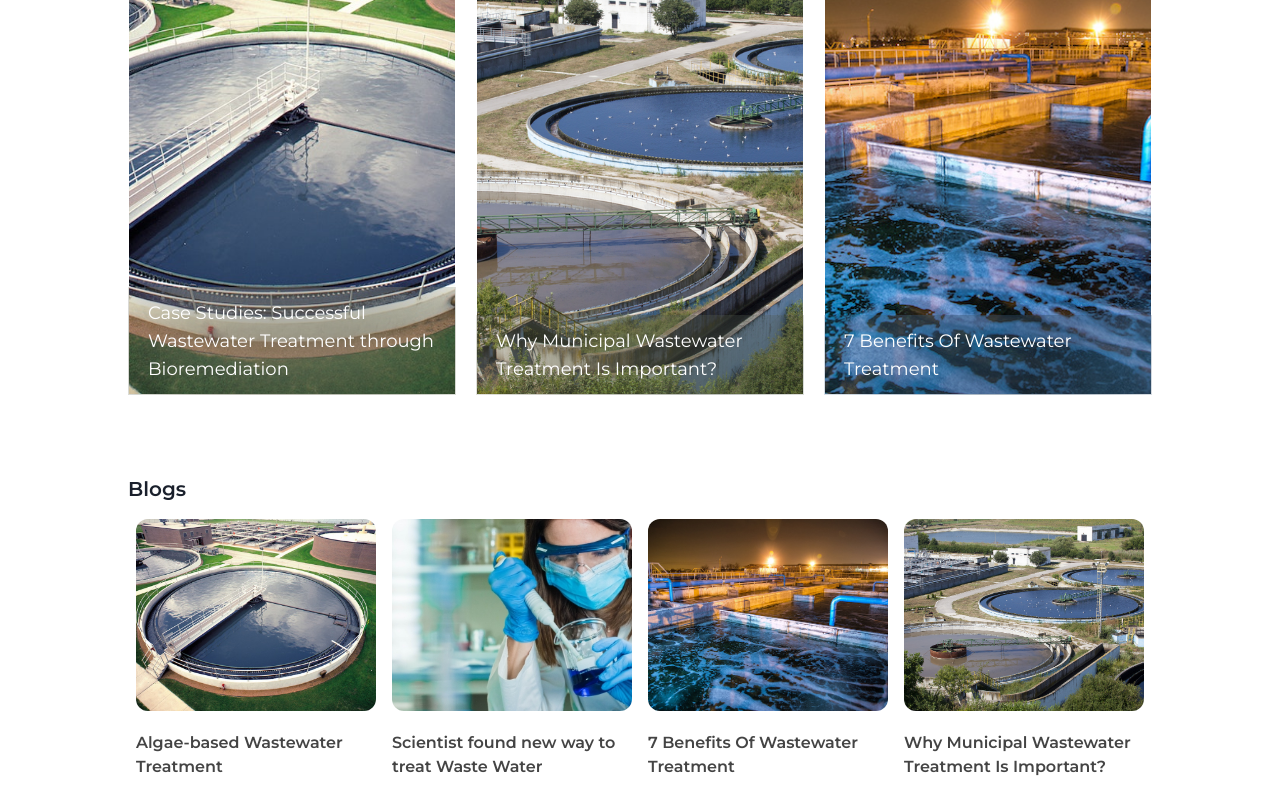
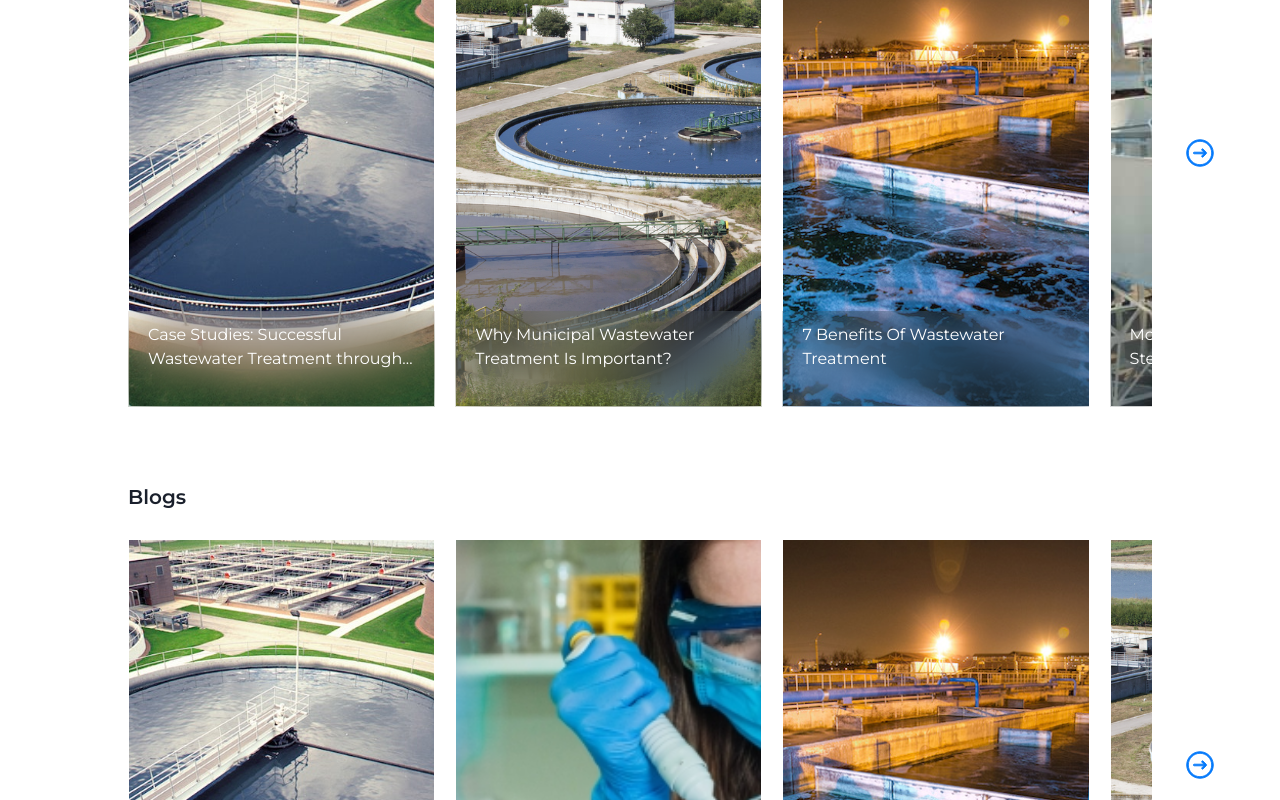
Before and after one commit to vaibhavuk-dev/ionic-web, a Next.js app: page /products/1 in a window 1280 px wide. Shown: the part 3520-4320 px from the top of the page. Built offline with nearby package versions, Linux system fonts and the light colour scheme.

Commit message:
fixed carousal

```diff
--- a/app/(routes)/products/1/page.tsx
+++ b/app/(routes)/products/1/page.tsx
@@ -141,20 +141,19 @@ export default function Products1Page() {
                         <p>Download Brochure (PDF)</p>
                     </div>
                 </div>
+            </div>
 
-                <div className="">
-                    <p className="text-xl w-fit font-semibold">Case Studies</p>
+            <div className="pb-5">
                     <CaseStudiesCarousal
                         data={[
                             { post_title: "Case Studies: Successful Wastewater Treatment through Bioremediation", post_slug: "/case-study/1", post_image: "/blogs/blog2.png" },
                             { post_title: "Why Municipal Wastewater Treatment Is Important?", post_slug: "/blogs/1", post_image: "/blogs/blog4.png" },
                             { post_title: "7 Benefits Of Wastewater Treatment", post_slug: "/blogs/1", post_image: "/blogs/blog3.png" },
-                            // { post_title: "Monroe Environmental Saves Steel Mill $145,000 on Clarifier Upgrade", post_slug: "/case-study/1", post_image: "/casestudy/cs4.png" },
+                            { post_title: "Monroe Environmental Saves Steel Mill $145,000 on Clarifier Upgrade", post_slug: "/case-study/1", post_image: "/casestudy/cs4.png" },
                         ]} />
                 </div>
 
-                <div className="">
-                    <p className="text-xl w-fit font-semibold">Blogs</p>
+                <div className="pb-5">
                     <BlogsCarousal
                         data={[
                             { post_title: "Algae-based Wastewater Treatment", post_slug: "/blogs/1", post_image: "/blogs/blog2.png" },
@@ -163,7 +162,6 @@ export default function Products1Page() {
                             { post_title: "Why Municipal Wastewater Treatment Is Important?", post_slug: "/blogs/1", post_image: "/blogs/blog4.png" },
                         ]} />
                 </div>
-            </div>
 
             <AnyQuestion />
             <Footer />
--- a/app/globals.css
+++ b/app/globals.css
@@ -19,6 +19,11 @@ html {
   p {
     color: #1A202C;
   }
+}
+
+basic-transition {
+  transition-timing-function: cubic-bezier(0.4, 0, 0.2, 1);
+  transition-duration: 300ms;
 }
 
 .border-expand {
--- a/components/BlogsCarousal.tsx
+++ b/components/BlogsCarousal.tsx
@@ -32,7 +32,7 @@ export default function ExpertReviews({ data }: { data: DataType }) {
 
     const [imageIndex, setImageIndex] = useState(0);
     const showNextImage = (imageIndex: number) => {
-        if (isLarge && imageIndex === data.length - 4) {
+        if (isLarge && imageIndex === data.length - 3) {
             setImageIndex(0);
         } else if (!isLarge && imageIndex === data.length - 1) {
             setImageIndex(0);
@@ -42,7 +42,7 @@ export default function ExpertReviews({ data }: { data: DataType }) {
     };
     const showPrevImage = (imageIndex: number) => {
         if (isLarge && imageIndex === 0) {
-            setImageIndex(data.length - 4);
+            setImageIndex(data.length - 3);
         } else if (!isLarge && imageIndex === 0) {
             setImageIndex(data.length - 1);
         } else {
@@ -50,51 +50,52 @@ export default function ExpertReviews({ data }: { data: DataType }) {
         }
     };
     return (
-        <div className="w-full h-full px-7 mt-4  relative flex flex-col items-center justify-center md:items-start md:overflow-hidden md:px-0 lg:px-0 bg-white">
-            <div className=" flex w-full h-full overflow-hidden ">
+        <div className="w-full h-full px-7 mt-4  relative flex flex-col items-center justify-center md:items-start md:overflow-hidden md:px-0 lg:px-0 bg-white my-5">
+
+            <div className="px-32 flex flex-col gap-2">
+                <p className="text-xl w-fit font-semibold">Blogs</p>
+                <div className=" flex items-center h-[65vh] w-full overflow-hidden gap-5">
                     {data &&
                         data.map((post, index) => (
-                        <a
-                            key={index}
-                            style={{ translate: `${-100 * imageIndex}%` }}
-                            className={`h-full w-full  md:w-[50%] lg:w-[25%] md:px-2 flex flex-col transition-all bg-[#f9f9f9]  ease-in-out duration-300   gap-3 items-center  flex-shrink-0 flex-grow-0 justify-start bg-transparent bg-opacity-30 hover:scale-105`}
-                            href={post.post_slug}
-                            target="_blank"
-                        >
+                            <div className="group h-[60vh] w-[30%] flex relative flex-shrink-0 flex-grow-0 hover:h-[65vh] cursor-pointer" key={index} style={{ translate: `${-110 * imageIndex}%` }}>
                                 <img
+                                    className="border border-white object-cover"
                                     src={post.post_image ? post.post_image : ""}
-                                alt="postimgae"
-                                className=" w-full h-[12rem] object-cover rounded-xl"
+                                    alt=""
                                 />
-                            <div className="flex flex-col w-full h-full items-center justify-center py-2 ">
-                                <h3 className="font-semibold text-[#444444]">
-                                    {post.post_title}
-                                </h3>
-                                {/* <p className="text-[#929292] text-xs">{post.post_date}</p> */}
+                                <div className="absolute bottom-0 left-0 w-full backdrop-blur-xl px-5 py-3 h-[20%] group-hover:h-[80%] group-hover:bg-blueb-700">
+                                    <p className="text-white text-md group-hover:font-semibold line-clamp-2 group-hover:line-clamp-none">{post.post_title}</p>
+                                    <p className="hidden group-hover:flex font-light text-white text-sm pt-2">
+                                        30 models of fully automatic “Quick Cycle” demineralizers use 5th Generation Premium grade proprietary ion exchange resin process technology that provides unparalleled manufacturing advantage to industries that wants to reduce their water, waste water and chemical foot print. The flow rate ranges from 2.0- 60.0 m3/hr.
+
+                                    </p>
                                 </div>
-                        </a>
+
+                            </div>
                         ))}
                 </div>
-            {/* {data.length > 4 ? (
-                <div className="w-full flex items-center justify-center gap-3 mt-2">
+            </div>
+
+            {data.length > 3 ? (
+                <div className="absolute justify-between w-full flex items-center gap-3 mt-2 px-16">
                     <div
-                        className="p-3 bg-[#e9e9e9] rounded-sm cursor-pointer "
+                        className={`rounded-sm cursor-pointer ${imageIndex == 0 && "invisible"}`}
                         onClick={() => showPrevImage(imageIndex)}
                     >
                         <img
-                            src="/nextmedia/modeldetails/arrow-right.svg "
+                            src="/icons/carousalLeft.svg "
                             alt="img"
-                            className="w-6 h-6 rotate-180"
+                            className="w-8 h-8"
                         />
                     </div>
                     <div
-                        className="p-3 bg-[#e9e9e9] rounded-sm cursor-pointer"
+                        className="rounded-sm cursor-pointer"
                         onClick={() => showNextImage(imageIndex)}
                     >
                         <img
-                            src="/nextmedia/modeldetails/arrow-right.svg "
+                            src="/icons/carousalRight.svg "
                             alt="img"
-                            className="w-6 h-6"
+                            className="w-8 h-8"
                         />
                     </div>
                 </div>
@@ -115,7 +116,7 @@ export default function ExpertReviews({ data }: { data: DataType }) {
                         />
                     </div>
                 </div>
-            )} */}
+            )}
         </div>
     );
 }
--- a/components/CaseStudiesCarousal.tsx
+++ b/components/CaseStudiesCarousal.tsx
@@ -32,7 +32,7 @@ export default function ExpertReviews({ data }: { data: DataType }) {
 
     const [imageIndex, setImageIndex] = useState(0);
     const showNextImage = (imageIndex: number) => {
-        if (isLarge && imageIndex === data.length - 4) {
+        if (isLarge && imageIndex === data.length - 3) {
             setImageIndex(0);
         } else if (!isLarge && imageIndex === data.length - 1) {
             setImageIndex(0);
@@ -42,7 +42,7 @@ export default function ExpertReviews({ data }: { data: DataType }) {
     };
     const showPrevImage = (imageIndex: number) => {
         if (isLarge && imageIndex === 0) {
-            setImageIndex(data.length - 4);
+            setImageIndex(data.length - 3);
         } else if (!isLarge && imageIndex === 0) {
             setImageIndex(data.length - 1);
         } else {
@@ -50,60 +50,52 @@ export default function ExpertReviews({ data }: { data: DataType }) {
         }
     };
     return (
-        <div className="w-full h-full px-7 mt-4  relative flex flex-col items-center justify-center md:items-start md:overflow-hidden md:px-0 lg:px-0 bg-white">
-            <div className=" flex w-full h-full overflow-hidden gap-5">
+        <div className="w-full h-full px-7 mt-4  relative flex flex-col items-center justify-center md:items-start md:overflow-hidden md:px-0 lg:px-0 bg-white my-5">
+
+            <div className="px-32 flex flex-col gap-2">
+                <p className="text-xl w-fit font-semibold">Case Studies</p>
+                <div className=" flex items-center h-[65vh] w-full overflow-hidden gap-5">
                     {data &&
                         data.map((post, index) => (
-                        <div className="h-[60vh] w-[33%] flex relative" key={index}>
+                            <div className="group h-[60vh] w-[30%] flex relative flex-shrink-0 flex-grow-0 hover:h-[65vh] cursor-pointer" key={index} style={{ translate: `${-110 * imageIndex}%` }}>
                                 <img
-                                className="border border-white animate-slideInFromLeft object-cover"
+                                    className="border border-white object-cover"
                                     src={post.post_image ? post.post_image : ""}
                                     alt=""
                                 />
-                            <p className="absolute bottom-0 left-0 w-full backdrop-blur-3xl px-5 py-3 text-white text-lg">{post.post_title}
+                                <div className="absolute bottom-0 left-0 w-full backdrop-blur-xl px-5 py-3 h-[20%] group-hover:h-[80%] group-hover:bg-blueb-700">
+                                    <p className="text-white text-md group-hover:font-semibold line-clamp-2 group-hover:line-clamp-none">{post.post_title}</p>
+                                    <p className="hidden group-hover:flex font-light text-white text-sm pt-2">
+                                        30 models of fully automatic “Quick Cycle” demineralizers use 5th Generation Premium grade proprietary ion exchange resin process technology that provides unparalleled manufacturing advantage to industries that wants to reduce their water, waste water and chemical foot print. The flow rate ranges from 2.0- 60.0 m3/hr.
+
                                     </p>
                                 </div>
-                        // <a
-                        //     key={index}
-                        //     style={{ translate: `${-100 * imageIndex}%` }}
-                        //     className={`relative h-[70vh] w-full  md:w-[50%] lg:w-[33%] px-5 flex flex-col transition-all bg-[#f9f9f9]  ease-in-out duration-300 flex-shrink-0 flex-grow-0 bg-transparent bg-opacity-30 hover:scale-105`}
-                        //     href={post.post_slug}
-                        //     target="_blank"
-                        // >
-                        //     <img
-                        //         src={post.post_image ? post.post_image : ""}
-                        //         alt="postimgae"
-                        //         className=" w-full h-full object-cover"
-                        //     />
-                        //     <div className="absolute bottom-0 left-5 mr-5 flex flex-col w-full h-full items-center justify-center py-2">
-                        //         <h3 className="w-full font-semibold text-white backdrop-blur-lg p-3 mx-5">
-                        //             {post.post_title}
-                        //         </h3>
-                        //         {/* <p className="text-[#929292] text-xs">{post.post_date}</p> */}
-                        //     </div>
-                        // </a>
+
+                            </div>
                         ))}
                 </div>
-            {/* {data.length > 4 ? (
-                <div className="w-full flex items-center justify-center gap-3 mt-2">
+            </div>
+
+            {data.length > 3 ? (
+                <div className="absolute justify-between w-full flex items-center gap-3 mt-2 px-16">
                     <div
-                        className="p-3 bg-[#e9e9e9] rounded-sm cursor-pointer "
+                        className={`rounded-sm cursor-pointer ${imageIndex == 0 && "invisible"}`}
                         onClick={() => showPrevImage(imageIndex)}
                     >
                         <img
-                            src="/nextmedia/modeldetails/arrow-right.svg "
+                            src="/icons/carousalLeft.svg "
                             alt="img"
-                            className="w-6 h-6 rotate-180"
+                            className="w-8 h-8"
                         />
                     </div>
                     <div
-                        className="p-3 bg-[#e9e9e9] rounded-sm cursor-pointer"
+                        className="rounded-sm cursor-pointer"
                         onClick={() => showNextImage(imageIndex)}
                     >
                         <img
-                            src="/nextmedia/modeldetails/arrow-right.svg "
+                            src="/icons/carousalRight.svg "
                             alt="img"
-                            className="w-6 h-6"
+                            className="w-8 h-8"
                         />
                     </div>
                 </div>
@@ -124,7 +116,7 @@ export default function ExpertReviews({ data }: { data: DataType }) {
                         />
                     </div>
                 </div>
-            )} */}
+            )}
         </div>
     );
 }
--- a/components/NavBar.tsx
+++ b/components/NavBar.tsx
@@ -42,46 +42,83 @@ export default function NavBar({ shouldWhite }: { shouldWhite?: boolean }) {
       { label: "Industrial Waste Water Treatment" },
     ],
     Applications: [
-      { label: "Water Treatment" },
-      { label: "Industrial Waste Water Treatment" },
-      { label: "Application 3" },
-      { label: "Application 4" },
-      { label: "Application 5" },
+      { "label": "Water Treatment" },
+      { "label": "Brine Treatment" },
+      { "label": "Ammonia Removal" },
+      { "label": "Silica Removal" },
+      { "label": "Resource Recovery" },
+      { "label": "BOD/COD Reduction" },
+      { "label": "Lithium Extraction" },
+      { "label": "Zero liquid Discharge" },
+      { "label": "Cooling water Treatment" },
+      { "label": "Potable water disinfection" },
+      { "label": "Industrial Waste Water Treatment" },
     ],
   };
 
   const productItems: { [key: string]: { src: string; label: string; href: string }[] } = {
     "Water Treatment": [
-      { src: "/water_drop.svg", label: "Capacitive Electro Desalination", href: "/products/1" },
-      { src: "/water_drop.svg", label: "Quick Cycle Auto DM Plant", href: "/products/1" },
-      { src: "/water_drop.svg", label: "Turbiloc Active Media Filtration", href: "/products/1" },
-      { src: "/water_drop.svg", label: "Ultrafiltration", href: "/products/1" },
-      { src: "/water_drop.svg", label: "Nanofiltration", href: "/products/1" },
-      { src: "/water_drop.svg", label: "Hi - Purity Water Systems", href: "/products/1" },
-      { src: "/water_drop.svg", label: "Hot Water Generation Systems", href: "/products/1" },
-    ],
+      { "src": "/water_drop.svg", "label": "Oil-Loc", "href": "/products/1" },
+      { "src": "/water_drop.svg", "label": "Silica-Loc", "href": "/products/1" },
+      { "src": "/water_drop.svg", "label": "Nanofiltration", "href": "/products/1" },
+      { "src": "/water_drop.svg", "label": "Ultrafiltration", "href": "/products/1" },
+      { "src": "/water_drop.svg", "label": "Polymix Dosing System", "href": "/products/1" },
+      { "src": "/water_drop.svg", "label": "Seawater Desalination", "href": "/products/1" },
+      { "src": "/water_drop.svg", "label": "Quick Cycle Auto DM Plant", "href": "/products/1" },
+      { "src": "/water_drop.svg", "label": "Hi - Purity Water Systems", "href": "/products/1" },
+      { "src": "/water_drop.svg", "label": "Brackish Water Desalination", "href": "/products/1" },
+      { "src": "/water_drop.svg", "label": "Closed Loop Desal RO Matrix", "href": "/products/1" },
+      { "src": "/water_drop.svg", "label": "Hot Water Generation Systems", "href": "/products/1" },
+      { "src": "/water_drop.svg", "label": "I-Dose Chemical Dosing System", "href": "/products/1" },
+      { "src": "/water_drop.svg", "label": "Technology for Ammonia Removal", "href": "/products/1" },
+      { "src": "/water_drop.svg", "label": "Capacitive Electro Desalination", "href": "/products/1" },
+      { "src": "/water_drop.svg", "label": "Turbiloc Active Media Filtration", "href": "/products/1" },
+      { "src": "/water_drop.svg", "label": "Lamella Inclined Plate Clarifier", "href": "/products/1" },
+      { "src": "/water_drop.svg", "label": "Genox Smart Digital Chlorine Dioxide Generator", "href": "/products/1" },
+    ]
+    ,
     "Industrial Waste Water Treatment": [
-      { src: "/water_drop.svg", label: "Water Harvester Zero liquid Discharge", href: "/products/1" },
       { src: "/water_drop.svg", label: "Eutectic Freeze Crystallization", href: "/products/1" },
       { src: "/water_drop.svg", label: "Advanced Photochemical Oxidation", href: "/products/1" },
+      { src: "/water_drop.svg", label: "Water Harvester Zero liquid Discharge", href: "/products/1" },
     ]
   };
 
   const applicationItems: { [key: string]: { src: string; label: string; href: string }[] } = {
-    "Water Treatment": [
-      { src: "/water_drop.svg", label: "Capacitive Electro Desalination", href: "/products/1" },
-      { src: "/water_drop.svg", label: "Quick Cycle Auto DM Plant", href: "/products/1" },
-      { src: "/water_drop.svg", label: "Turbiloc Active Media Filtration", href: "/products/1" },
-      { src: "/water_drop.svg", label: "Ultrafiltration", href: "/products/1" },
-      { src: "/water_drop.svg", label: "Nanofiltration", href: "/products/1" },
-      { src: "/water_drop.svg", label: "Hi - Purity Water Systems", href: "/products/1" },
-      { src: "/water_drop.svg", label: "Hot Water Generation Systems", href: "/products/1" },
-    ],
-    "Industrial Waste Water Treatment": [
-      { src: "/water_drop.svg", label: "Water Harvester Zero liquid Discharge", href: "/products/1" },
-      { src: "/water_drop.svg", label: "Eutectic Freeze Crystallization", href: "/products/1" },
-      { src: "/water_drop.svg", label: "Advanced Photochemical Oxidation", href: "/products/1" },
-    ]
+      "BOD/COD Reduction": [
+        { src: "/water_drop.svg", label: "Advanced Photochemical Oxidation", href: "/products/1" }
+      ],
+      "Brine Treatment": [
+        { src: "/water_drop.svg", label: "Closed Loop Desal RO Matrix", href: "/products/1" },
+        { src: "/water_drop.svg", label: "Ultrafiltration", href: "/products/1" }
+      ],
+      "Ammonia Removal": [
+        { src: "/water_drop.svg", label: "Technology for Ammonia Removal", href: "/products/1" }
+      ],
+      "Resource Recovery (Brief writeup to be provided by ionic)": [
+        { src: "/water_drop.svg", label: "Eutectic Freeze Crystallization", href: "/products/1" },
+        { src: "/water_drop.svg", label: "Water Harvester Zero liquid Discharge", href: "/products/1" }
+      ],
+      "Zero liquid Discharge": [
+        { src: "/water_drop.svg", label: "Eutectic Freeze Crystallization", href: "/products/1" },
+        { src: "/water_drop.svg", label: "Water Harvester Zero liquid Discharge", href: "/products/1" }
+      ],
+      "Potable water disinfection": [
+        { src: "/water_drop.svg", label: "Genox Smart Digital Chlorine Dioxide Generator", href: "/products/1" }
+      ],
+      "Cooling water Treatment": [
+        { src: "/water_drop.svg", label: "Genox Smart Digital Chlorine Dioxide Generator", href: "/products/1" },
+        { src: "/water_drop.svg", label: "Water Harvester Zero liquid Discharge", href: "/products/1" }
+      ],
+      "Lithium Extraction": [
+        { src: "/water_drop.svg", label: "Water Harvester Zero liquid Discharge", href: "/products/1" }
+      ],
+      "Water Treatment": [
+        { src: "/water_drop.svg", label: "Brackish Water Desalination", href: "/products/1" },
+        { src: "/water_drop.svg", label: "Capacitive Electro Desalination", href: "/products/1" },
+        { src: "/water_drop.svg", label: "Seawater Desalination", href: "/products/1" },
+        { src: "/water_drop.svg", label: "Ultrafiltration", href: "/products/1" }
+      ]
   };
   return (
     <nav className="fixed z-10 top-0 left-0 right-0  flex-col backdrop-blur-sm">
@@ -150,14 +187,14 @@ export default function NavBar({ shouldWhite }: { shouldWhite?: boolean }) {
 
       {selectedMenu && dropdownContent[selectedMenu] && (
         <div
-          className="flex bg-white py-10 px-32 shadow-xl transition-all duration-300 ease-in-out"
+          className="flex bg-white py-10 px-32 shadow-xl transition-all duration-300 ease-in-out max-h-[80vh]"
           onMouseEnter={() => setSelectedMenu(selectedMenu)}
           onMouseLeave={() => {
             setSelectedMenu("");
             setSelectedCategory("");
           }}
         >
-          <div className="w-[40%] text-xl flex flex-col gap-3">
+          <div className="w-[40%] text-xl flex flex-col gap-3 overflow-y-scroll">
             {dropdownContent[selectedMenu].map((item) => (
               <p
                 key={item.label}
@@ -165,7 +202,7 @@ export default function NavBar({ shouldWhite }: { shouldWhite?: boolean }) {
                 onMouseEnter={() => setSelectedCategory(item.label)}
               >
                 {item.label}
-                {item.label in productItems && <img className="w-5 h-5" src="/right-arrow.svg" alt="" />}
+                {((selectedMenu == "Products" && item.label in productItems) || (selectedMenu == "Applications" && item.label in applicationItems)) && <img className="w-5 h-5" src="/right-arrow.svg" alt="" />}
               </p>
             ))}
           </div>
@@ -179,15 +216,15 @@ export default function NavBar({ shouldWhite }: { shouldWhite?: boolean }) {
             </div>
           )}
           {selectedMenu === "Products" && selectedCategory && selectedCategory in productItems && (
-            <div className="w-[60%]">
-              <div className="text-lg flex flex-col">
+            <div className="w-[60%] overflow-y-scroll">
+              <div className="text-md flex flex-col">
                 <p className="text-sm text-gray-600 py-3">{selectedCategory}</p>
                 <div className="grid grid-cols-2 gap-3">
                   {productItems[selectedCategory].map((product) => (
                     <Link key={product.label} href={product.href}>
                       <div className="group flex items-center justify-start gap-2 rounded-lg w-[1/2] py-2 px-3 hover:border hover:bg-blueb-700 hover:drop-shadow-xl" onMouseEnter={() => setHoveredProduct(product.label)}
                         onMouseLeave={() => setHoveredProduct(null)}>
-                        <img className="w-7 h-7" src={hoveredProduct === product.label ? "/water_drop_white.svg" : product.src} alt="" />
+                        <img className="w-5 h-5" src={hoveredProduct === product.label ? "/water_drop_white.svg" : product.src} alt="" />
                         <p className="group-hover:text-white">{product.label}</p>
                       </div>
                     </Link>
@@ -197,15 +234,15 @@ export default function NavBar({ shouldWhite }: { shouldWhite?: boolean }) {
             </div>
           )}
           {selectedMenu === "Applications" && selectedCategory && selectedCategory in applicationItems && (
-            <div className="w-[60%]">
-              <div className="text-lg flex flex-col">
+            <div className="w-[60%] overflow-y-scroll">
+              <div className="text-md flex flex-col">
                 <p className="text-sm text-gray-600 py-3">{selectedCategory}</p>
                 <div className="grid grid-cols-2 gap-3">
-                  {productItems[selectedCategory].map((product) => (
+                  {applicationItems[selectedCategory].map((product) => (
                     <Link key={product.label} href={product.href}>
                       <div className="group flex items-center justify-start gap-2 rounded-lg w-[1/2] py-2 px-3 hover:border hover:bg-blueb-700" onMouseEnter={() => setHoveredProduct(product.label)}
                         onMouseLeave={() => setHoveredProduct(null)}>
-                        <img className="w-7 h-7" src={hoveredProduct === product.label ? "/water_drop_white.svg" : product.src} alt="" />
+                        <img className="w-5 h-5" src={hoveredProduct === product.label ? "/water_drop_white.svg" : product.src} alt="" />
                         <p className="group-hover:text-white">{product.label}</p>
                       </div>
                     </Link>
```
Also changed, not shown: public/icons/carousalLeft.svg (added), public/icons/carousalRight.svg (added). Lines whose indentation alone changed are shown as unchanged.
